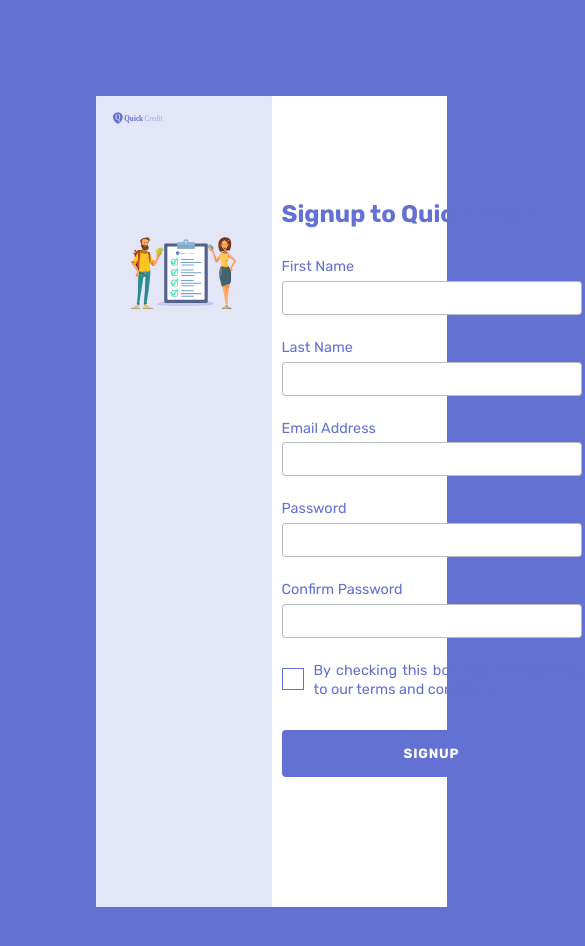
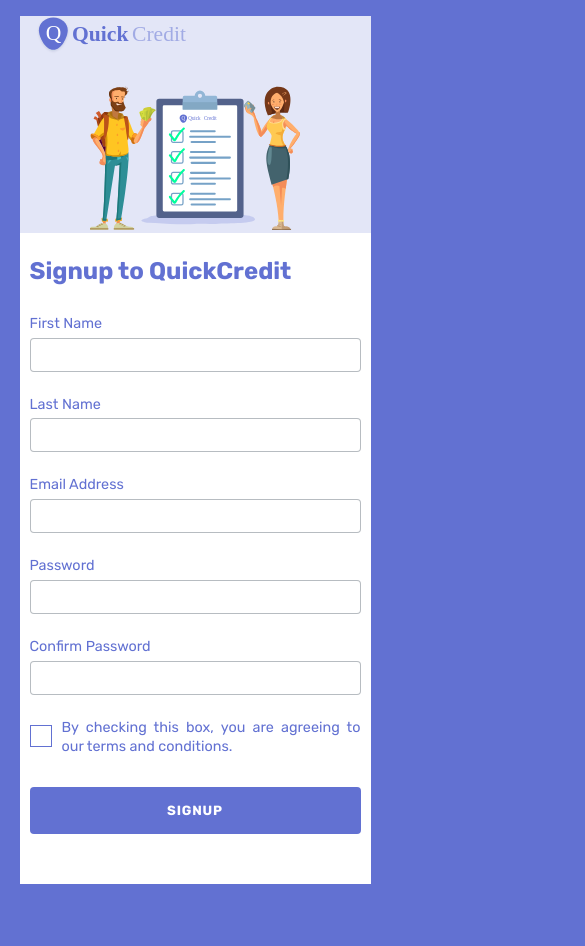
Before and after one commit to kennyedward/QuickCredit, a plain HTML site: page UI/index.html in a window 390 px wide. Shown: the whole page, 585 px wide, since content can reach past the window. After the commit the page ends 884 px from the top, so only its background shows below. Drawn offline with Linux system fonts and the light colour scheme.

Commit message:
Fix mobile responsiveness

```diff
--- a/UI/css/index.css
+++ b/UI/css/index.css
@@ -35,3 +35,35 @@
     width: 60%;
     margin-top: 6rem;
 }
+
+
+/* Media Queries */
+
+@media (max-width: 710px) {
+    .body__container {
+        display: block;
+        padding: 0;
+    }
+
+    .body__container__one, .body__container__two {
+        width: 100%;
+    }
+
+    .form {
+        width: auto;
+    }
+
+    .body__container__two {
+        padding: 1rem 0;
+    }
+
+    .body__container__one__hero {
+        width: 60%;
+        margin-top: 2rem;
+    }
+
+    .body__container__one__logo {
+        width: 45%;
+        margin-bottom: 0;
+    }
+}
```
